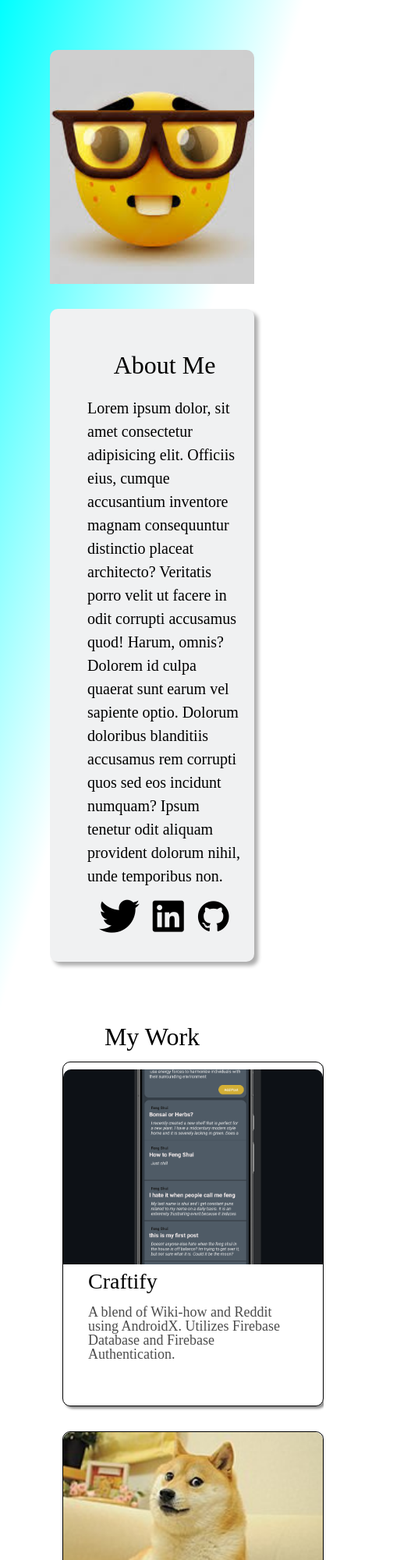
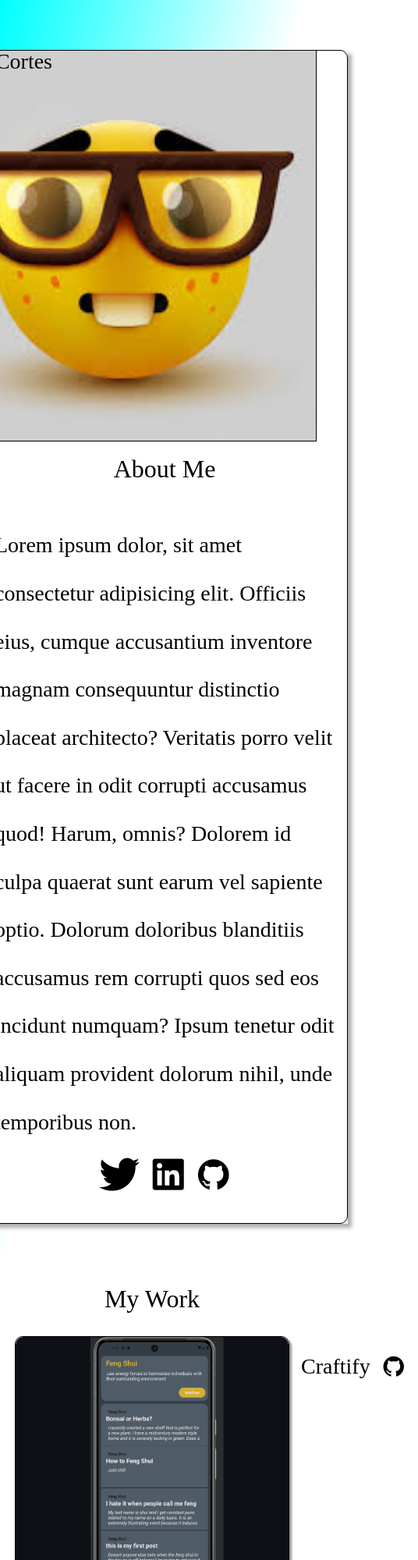
Before and after one commit to GeoCort/OPResponsiveProject, a website: page index.html in a window 390 px wide. Shown: the top 2000 px of the page at 78% size, 536 px wide, since content can reach past the window. Drawn offline with nearby package versions, Linux system fonts and the light colour scheme.

Commit message:
tablet mode established!

```diff
--- a/index.html
+++ b/index.html
@@ -12,7 +12,9 @@
 <body>
     <section class="hero_container">
         <div class="container">
-            <img class="main_img" src="./assets/nerd_selfie.jpg">
+                <div class="main_img">
+                    <span class="text-p">George Cortes</span>
+                </div>
             <div class="aboutMe">
                 <h2 class="sectionTitle">About Me </h2>
                 <p class=" text-p">Lorem ipsum dolor, sit amet consectetur adipisicing elit. Officiis eius, cumque accusantium inventore magnam consequuntur distinctio placeat architecto? Veritatis porro velit ut facere in odit corrupti accusamus quod! Harum, omnis?
@@ -36,46 +38,51 @@
         <h2 class="sectionTitle"> My Work</h2>
         <div class="cards">
             <div class="cardContainer">
-                <img src="./assets/craftify.png">
+                <div class="cardImgContainer">
+                    <img src="./assets/craftify.png">
+                </div>
                 <div class="cardContent">
-                    <span class="cardTitle">Craftify</span>
+                    <div class="cardUpperContent"><span class="cardTitle">Craftify</span> <i class="devicon-github-original link"></i></div>
                 <p class="cardDesc">A blend of Wiki-how and Reddit using AndroidX. Utilizes Firebase Database and Firebase Authentication. </p>
                 </div>
             </div>
             <div class="cardContainer">
-                <img src="./assets/wow.jpg">
+                <div class="cardImgContainer">
+                    <img src="./assets/craftify.png">
+                </div>
                 <div class="cardContent">
-                    <span class="cardTitle">Weather App</span>
+                    <div class="cardUpperContent"><span class="cardTitle">Weather App</span> <i class="devicon-github-original link"></i></div>
+
                 <p class="cardDesc">Utilizes the Weather API to track weather data for an inputted location.Written in vanilla Javascript and styled using Tailwind CSS. </p>
                 </div>
             </div>
             <div class="cardContainer">
-                <img src="./assets/wow.jpg">
+                <div class="cardImgContainer">
+                    <img src="./assets/craftify.png">
+                </div>
                 <div class="cardContent">
-                    <span class="cardTitle">PixelMakr</span>
-                <p class="cardDesc">A visual web application that works like an etch-asketch. This program focuses on providing a break for someone during their break. </p>
+                    <div class="cardUpperContent"><span class="cardTitle">PixlMakr</span> <i class="devicon-github-original link"></i></div>
+                <p class="cardDesc">A visual web application that works like an etch-a-sketch.</p>
                 </div>
             </div>
             <div class="cardContainer">
-                <img src="./assets/wow.jpg">
+                <div class="cardImgContainer">
+                    <img src="./assets/wow.jpg">
+                </div>
                 <div class="cardContent">
-                    <span class="cardTitle">subtitle</span>
+                    <div class="cardUpperContent"><span class="cardTitle">subtitle</span> <i class="devicon-github-original link"></i></div>
                 <p class="cardDesc">description for a card that will contain content. </p>
                 </div>
             </div>
             <div class="cardContainer">
-                <img src="./assets/wow.jpg">
+                <div class="cardImgContainer">
+                    <img src="./assets/craftify.png">
+                </div>
                 <div class="cardContent">
-                    <span class="cardTitle">subtitle</span>
+                    <div class="cardUpperContent"><span class="cardTitle">subtitles</span> <i class="devicon-github-original link"></i></div>
                 <p class="cardDesc">description for a card that will contain content. </p>
                 </div>
             </div>
-            <div class="cardContainer">
-                <img src="./assets/wow.jpg">
-                <div class="cardContent">
-                    <span class="cardTitle">subtitle</span>
-                <p class="cardDesc">description for a card that will contain content. </p>
-                </div>
             </div>
         </div>
     </section>
@@ -85,7 +92,7 @@
             <p class="footerContactInfo" > Please get in touch with me if you think our work could be mutually beneficial. </p>
             <p class="footerContactInfo" >1234 Randrom Rd, Castro Valley, CA , 94541</p>
             <p class="footerContactInfo" >510-523-1222</p>
-            <p class="footerContactInfo" >thisEmail@Gmail.com </p>
+            <p class="footerContactInfo" >cortes.george93@icloud.com </p>
         <div class="links-r">
             <a>
                 <i class="devicon-github-original"></i>
--- a/style.css
+++ b/style.css
@@ -1,39 +1,65 @@
+
 .hero_container{
-    background-color: aqua;
     /*  background style may revisit later */
+    padding:2rem;
     background: linear-gradient(to right bottom, aqua, white 50%);
-    padding:2rem;
+    display: flex;
+    align-items: center;
+    justify-content: center;
+    flex-direction: column;
 }
+
 .container{
     margin:2rem;
-    display: flex;
+    background-color:rgb(240, 241, 242);
+    box-shadow: 5px 5px 5px rgba(0, 0, 0, 0.322);
+    position:relative;
+}
+.main_img{
+    background-image: url("assets/nerd_selfie.jpg");
+    background-repeat: no-repeat;
+    background-size: cover;
+    min-width: 500px;
+    height: 500px;
+    border:1px solid black;
+    transform: translateX(-40px);
+    float: left;
+}
+.link{
+    font-size: 28px;
+}
+.cardUpperContent{
+    display:flex;
+    align-items: center;
+    justify-content: space-between;
 }
 
-img{
-    object-fit:cover;
+.cardImgContainer{
+    max-width: 450px;
+    float:left;
+}
+.cardImgContainer > img{
+    object-fit:contain;
+    width: 100%;
     border-top-left-radius: 10px;
     border-top-right-radius: 10px;
-    height: 250px;
 }
 .sectionTitle{
     font-size:32px;
-    padding-bottom: 1rem;
-
+    padding-bottom: 2rem;
 }
 .aboutMe{
-    background-color:rgb(240, 241, 242);
-    box-shadow: 5px 5px 5px rgba(0, 0, 0, 0.322);
+    max-width:1900px;
     margin-top:2rem;
     margin-bottom:2rem;
     padding:3rem 1rem 1rem 3rem;
-    display:flex;
-    flex-direction: column;
-    font-size: 20px;
-    line-height: 1.5;
+    border:1px solid black;
+    line-height: 2.2;
     box-shadow: 4px;
 }
-.main_img{
-    height: 600px;
+.text-p{
+    font-size: 28px;
+
 }
 .links{
 padding-bottom: .5rem;
@@ -59,12 +85,7 @@ padding-top: .5rem;
 }
 .cardContainer{
     border:1px solid black;
-    flex:1;
-    display: flex;
-    flex-direction: column;
-    justify-content: center;
-    max-width: 350px;
-    padding-bottom: 1rem;
+    width: 350px;
     border-radius: 10px;
     box-shadow: 3px 3px 3px rgba(0, 0, 0, 0.422);
 }
@@ -109,8 +130,11 @@ i{
     font-size:42px;
 }
 @media (max-width: 750px) {
+    .aboutMe{
+        background-color: white;
+    }
     .main_img{
-        height:300px;
+        height:500px;
     }
     .container{
         flex-direction: column;
@@ -129,6 +153,9 @@ i{
     .work-section{
         padding-top: 1rem;
         padding-bottom: 2rem;
+        display:flex;
+        flex-direction: column;
+        align-items: center;
     }
     .sectionTitle{
         text-align: center;
```
